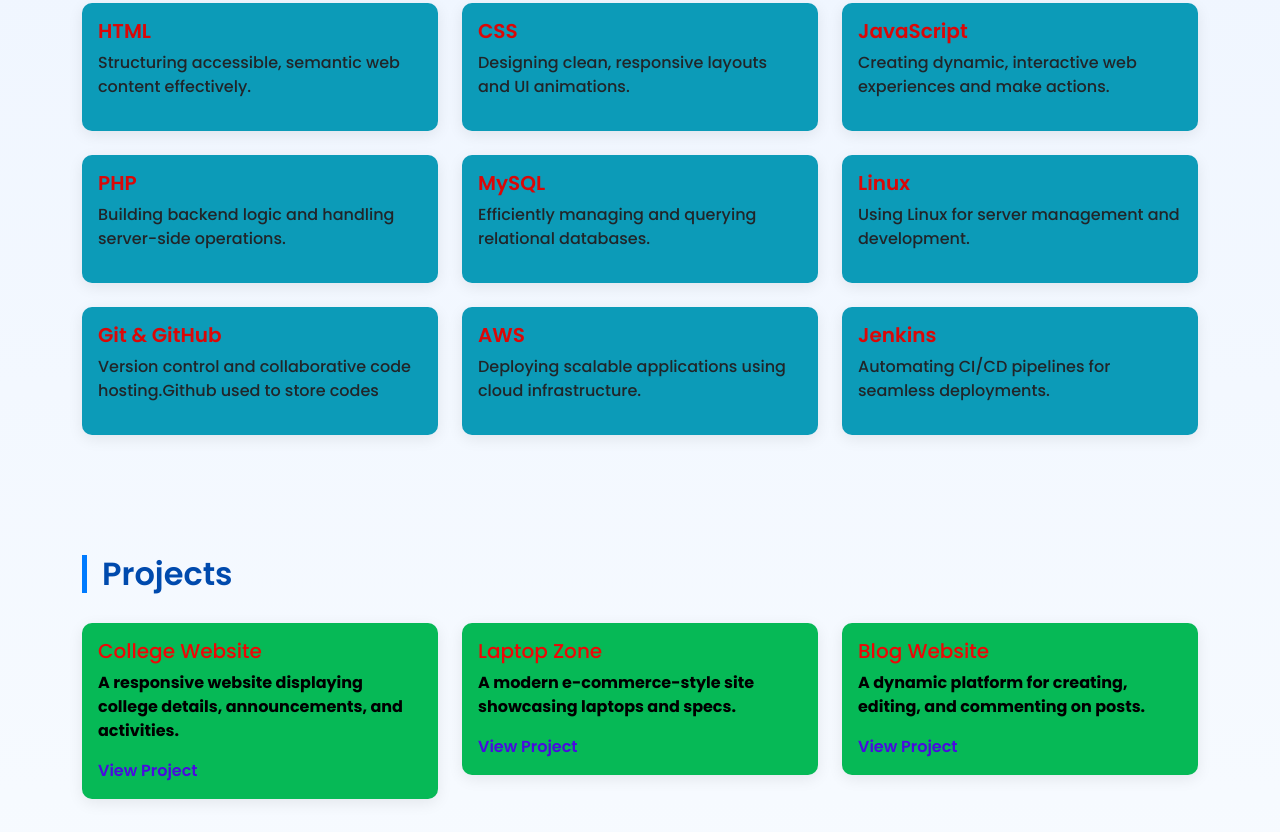
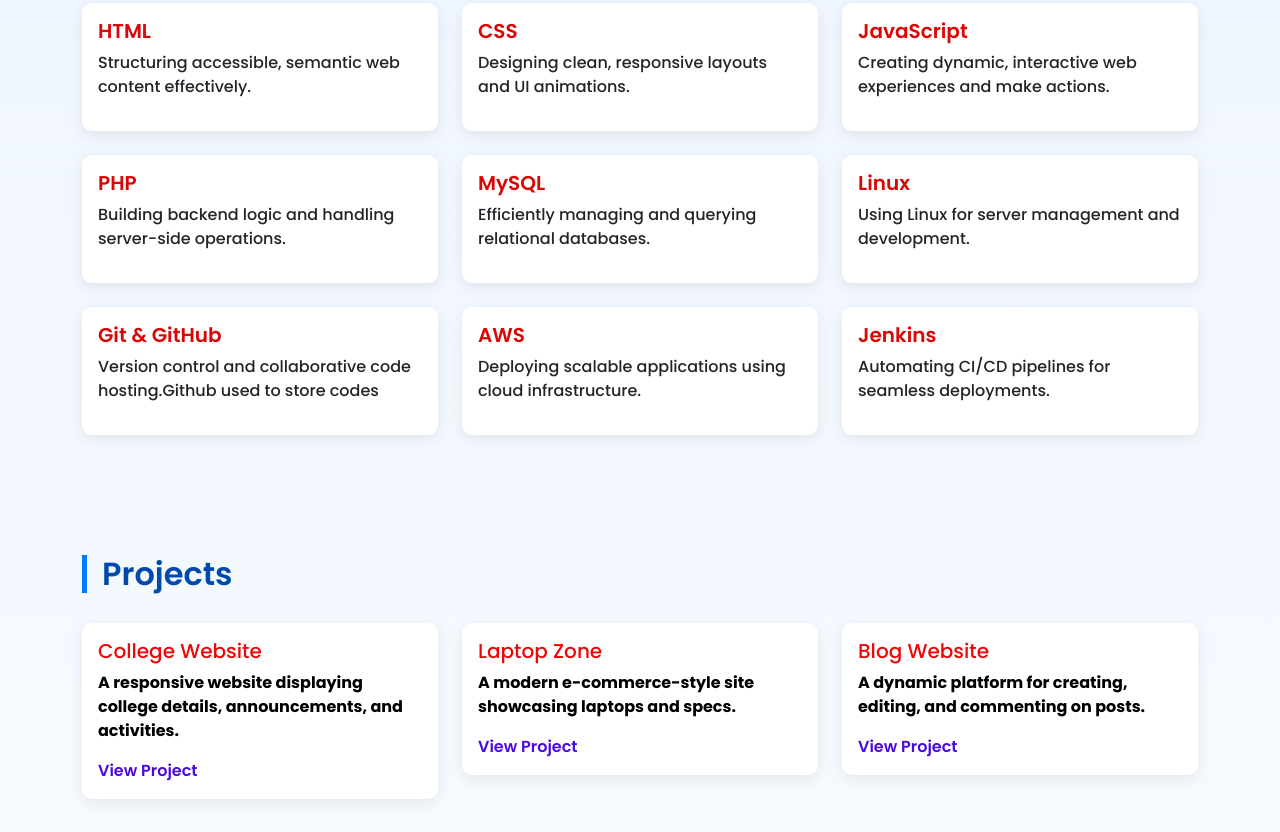
Before and after one commit to Pardhutirumani/My_Portfolio, a plain HTML site: page index.html in a window 1280 px wide. Shown: the part 828-1660 px from the top of the page. Drawn offline with nearby package versions, Linux system fonts and the light colour scheme.

Commit message:
Update index.html

```diff
--- a/index.html
+++ b/index.html
@@ -82,7 +82,7 @@
 
 
     .skill-card {
-      background: #0c9bb8;
+      background: white;
       border: none;
       border-radius: 10px;
       box-shadow: 0 4px 15px rgba(0,0,0,0.08);
@@ -99,7 +99,7 @@
 
 
     .project-card {
-      background: #06b956;
+      background: white ;
       border-radius: 10px;
       color: #ef0606;
       font-weight: 800;
```
